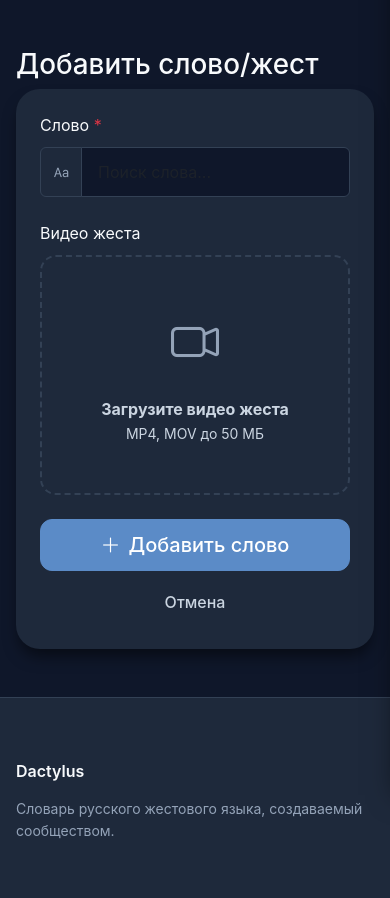
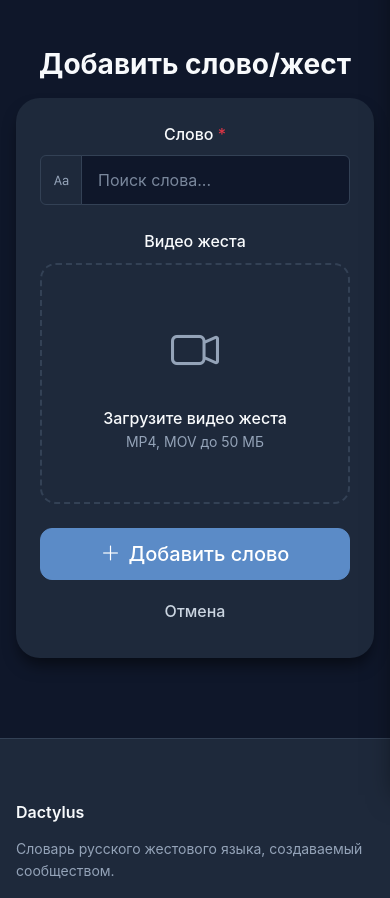
Before and after one commit to azimrh/Dactylus, a Django app: page /dictionary/add_word/ in a window 390 px wide. Shown: the part 64-962 px from the top of the page. Run offline with Django 5.2, Linux system fonts and the light colour scheme; the visitor is signed in with stand-in values (Sample User, id 1).

Commit message:
Отредактированы формы

```diff
--- a/static/css/components/forms.css
+++ b/static/css/components/forms.css
@@ -188,15 +247,58 @@
     display: block;
 }
 
-/* Auth Card */
+/* ============================================
+ *  FORM CARD (Универсальная форма)
+ *  ============================================ */
+
+/* Auth Card - универсальный компонент для всех форм */
 .auth-card {
     width: 100%;
     max-width: 480px;
+    margin: 0 auto;
     background: var(--d-bg-card);
     border-radius: var(--d-radius-xl);
     box-shadow: var(--d-shadow-lg);
     padding: 2rem;
 }
+
+/* Для широких форм (add-word) */
+.auth-card--wide,
+form.auth-card[data-validate],
+.d-container .auth-card {
+    max-width: 100%;
+}
+
+/* ============================================
+ *  FORM ELEMENTS - Цвета текста
+ *  ============================================ */
+
+/* Метки форм - гарантированный цвет */
+.form-label {
+    color: var(--d-text-primary);
+    font-weight: 500;
+    margin-bottom: 0.5rem;
+}
+
+/* Плейсхолдеры */
+.form-control::placeholder {
+    color: var(--d-text-muted);
+    opacity: 0.8;
+}
+
+/* Текст внутри input */
+.form-control {
+    color: var(--d-text-primary);
+}
+
+/* Input group text */
+.input-group-text {
+    color: var(--d-text-muted);
+}
+
+/* ============================================
+ *  AUTH HEADER & FOOTER
+ *  ============================================ */
 
 .auth-header {
     text-align: center;
@@ -236,7 +339,58 @@
     color: var(--d-text-secondary);
 }
 
-/* Responsive */
+/* ============================================
+ *  PAGE HEADER
+ *  ============================================ */
+
+.page-header {
+    text-align: center;
+    margin-bottom: 2rem;
+}
+
+.page-header__title {
+    font-size: 1.75rem;
+    font-weight: 700;
+    color: var(--d-text-primary);
+    margin-bottom: 1rem;
+}
+
+/* ============================================
+ *  ALERTS
+ *  ============================================ */
+
+.alert {
+    color: var(--d-text-primary);
+}
+
+.alert-danger {
+    background: rgba(248, 113, 113, 0.15);
+    border-color: rgba(248, 113, 113, 0.3);
+    color: var(--d-danger);
+}
+
+.alert-success {
+    background: rgba(74, 222, 128, 0.15);
+    border-color: rgba(74, 222, 128, 0.3);
+    color: var(--d-success);
+}
+
+/* ============================================
+ *  UPLOAD AREA - Цвета
+ *  ============================================ */
+
+.upload-area__placeholder strong {
+    color: var(--d-text-primary);
+    font-weight: 500;
+}
+
+.upload-area__placeholder small {
+    color: var(--d-text-muted);
+}
+
+/* ============================================
+ *  RESPONSIVE
+ *  ============================================ */
 @media (max-width: 767px) {
     .hearing-grid { grid-template-columns: 1fr; }
     .hearing-option label {
@@ -244,5 +398,8 @@
         justify-content: flex-start;
         text-align: left;
     }
-    .auth-card { padding: 1.5rem; }
+    .auth-card {
+        padding: 1.5rem;
+        max-width: 100%;
+    }
 }
--- a/templates/dictionary/add-word.html
+++ b/templates/dictionary/add-word.html
@@ -4,13 +4,13 @@
 {% block page_css %}
     <link rel="stylesheet" href="{% static 'css/components/forms.css' %}">
     <link rel="stylesheet" href="{% static 'css/components/tabs.css' %}">
-    <link rel="stylesheet" href="{% static 'css/pages/auth.css' %}">
+    <!-- link rel="stylesheet" href="{% static 'css/pages/auth.css' %}" -->
 {% endblock %}
 
 {% block title %}Добавить слово | Dactylus {% endblock %}
 
 {% block content %}
-            <div class="d-container" style="max-width: 900px;">
+            <div class="d-container" style="max-width: 600px;">
                 <div class="page-header">
                     <h1 class="page-header__title">Добавить слово/жест</h1>
 
--- a/templates/dictionary/moderation/gesture_lexeme.html
+++ b/templates/dictionary/moderation/gesture_lexeme.html
@@ -38,7 +38,7 @@
                         <input type="text" class="form-control" name="text" id="textInput"
                                value="{{ lexeme.text }}" required autocomplete="off">
                     </div>
-                    <small class="text-muted">При изменении slug будет обновлён автоматически</small>
+                    <small>При изменении slug будет обновлён автоматически</small>
                 </div>
 
                 <!-- Categories -->
@@ -74,8 +74,8 @@
                 </div>
 
                 <!-- Meta info -->
-                <div class="mb-4 p-3 bg-light rounded">
-                    <small class="text-muted">
+                <div class="mb-4 p-3 info-box-inverted">
+                    <small>
                         <div>Автор: {{ lexeme.author.username }}</div>
                         <div>Создано: {{ lexeme.created_at|date:"d.m.Y H:i" }}</div>
                         {% if lexeme.is_letter %}
--- a/templates/dictionary/moderation/meaning.html
+++ b/templates/dictionary/moderation/meaning.html
@@ -3,6 +3,7 @@
 
 {% block page_css %}
     <link rel="stylesheet" href="{% static 'css/components/cards.css' %}">
+    <link rel="stylesheet" href="{% static 'css/components/forms.css' %}">
 {% endblock %}
 
 {% block title %}Модерация смысла{% endblock %}
@@ -39,8 +40,8 @@
                 </div>
 
                 <!-- Meta info -->
-                <div class="mb-4 p-3 bg-light rounded">
-                    <small class="text-muted">
+                <div class="mb-4 p-3 info-box-inverted">
+                    <small>
                         <div>Автор: {{ meaning.author.username }}</div>
                         <div>Создано: {{ meaning.created_at|date:"d.m.Y H:i" }}</div>
                     </small>
--- a/templates/dictionary/moderation/text_lexeme.html
+++ b/templates/dictionary/moderation/text_lexeme.html
@@ -73,7 +73,7 @@
                 </div>
 
                 <!-- Meta info -->
-                <div class="mb-4 p-3 bg-light rounded">
+                <div class="mb-4 p-3 info-box-inverted">
                     <small class="text-muted">
                         <div>Автор: {{ lexeme.author.username }}</div>
                         <div>Создано: {{ lexeme.created_at|date:"d.m.Y H:i" }}</div>
```
Also changed, not shown: other parts of static/css/components/forms.css (+60 -0 lines), apps/dictionary/views/moderations/pages.py (+4 -4 lines), templates/dictionary/moderation/pair.html (+6 -6 lines), templates/dictionary/moderation/video.html (+8 -7 lines).
